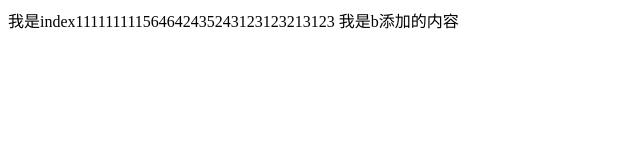
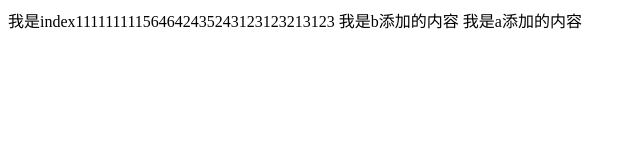
Before and after one commit to 15624929020/gitdemo, a plain HTML site: page index.html in a window 1280 px wide. Shown: the whole page, without its empty margins (0-640 px from the left). Drawn offline with Linux system fonts and the light colour scheme.

Commit message:
b 更新最新代码以后第一次提

```diff
--- a/index.html
+++ b/index.html
@@ -8,5 +8,6 @@
 <body>
     我是index111111111564642435243123123213123
     我是b添加的内容
+    我是a添加的内容
 </body>
 </html>
```
